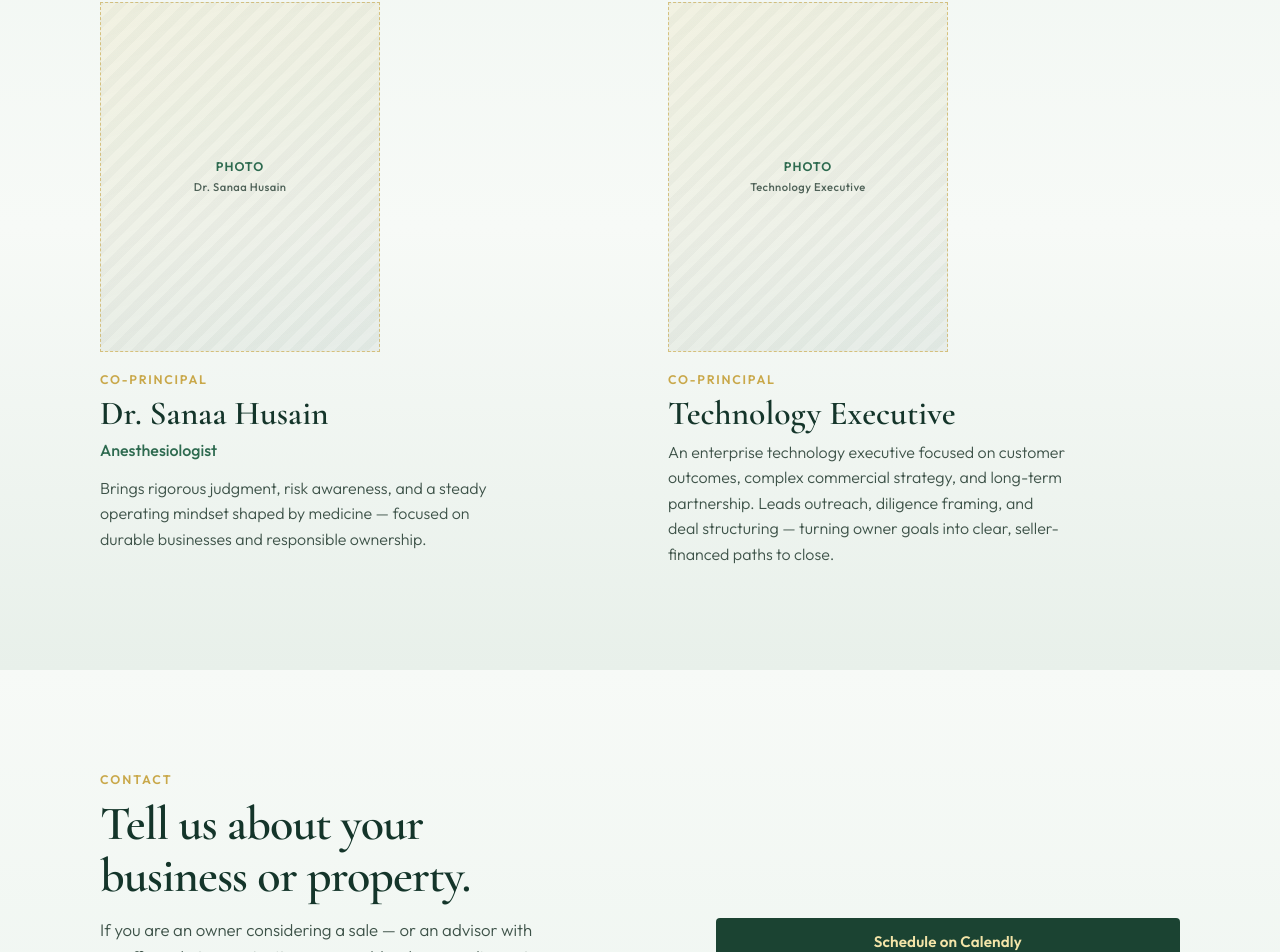
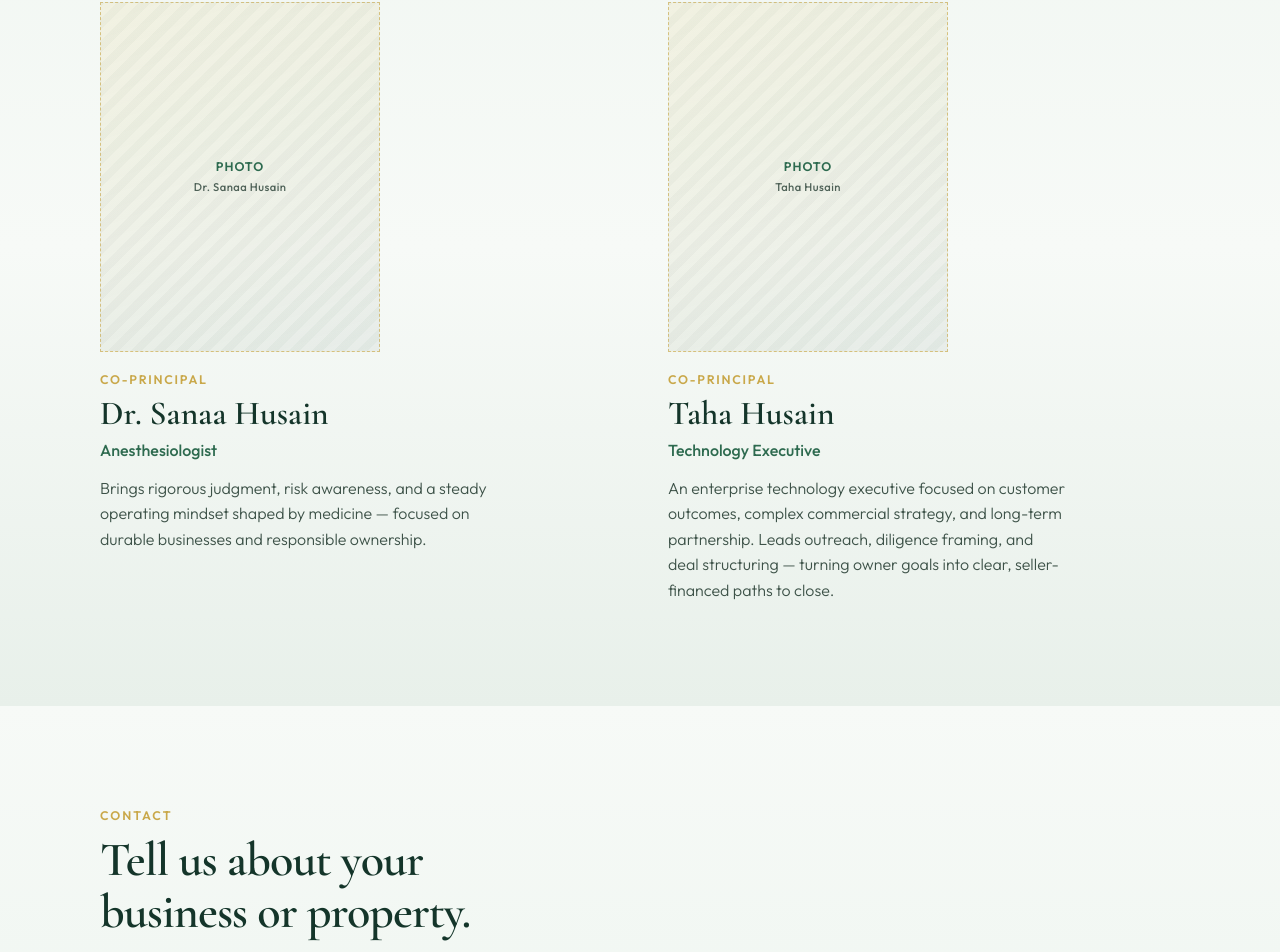
Before and after one commit to hustaha/husain-family-holdings, a React (Vite) app: page / in a window 1280 px wide. Shown: the part 5122-6074 px from the top of the page. Built offline with nearby package versions, Linux system fonts and the light colour scheme.

Commit message:
Show Taha Husain with Technology Executive title

```diff
--- a/src/App.jsx
+++ b/src/App.jsx
@@ -292,12 +292,13 @@
             </article>
 
             <article className="principal">
-              <div className="principal__photo" aria-label="Photo placeholder for Co-Principal">
+              <div className="principal__photo" aria-label="Photo placeholder for Taha Husain">
                 <span>Photo</span>
-                <span className="principal__photo-hint">Technology Executive</span>
+                <span className="principal__photo-hint">Taha Husain</span>
               </div>
               <p className="principal__role">Co-Principal</p>
-              <h3 className="principal__name">Technology Executive</h3>
+              <h3 className="principal__name">Taha Husain</h3>
+              <p className="principal__title">Technology Executive</p>
               <p className="principal__bio">
                 An enterprise technology executive focused on customer outcomes, complex commercial
                 strategy, and long-term partnership. Leads outreach, diligence framing, and deal
```
